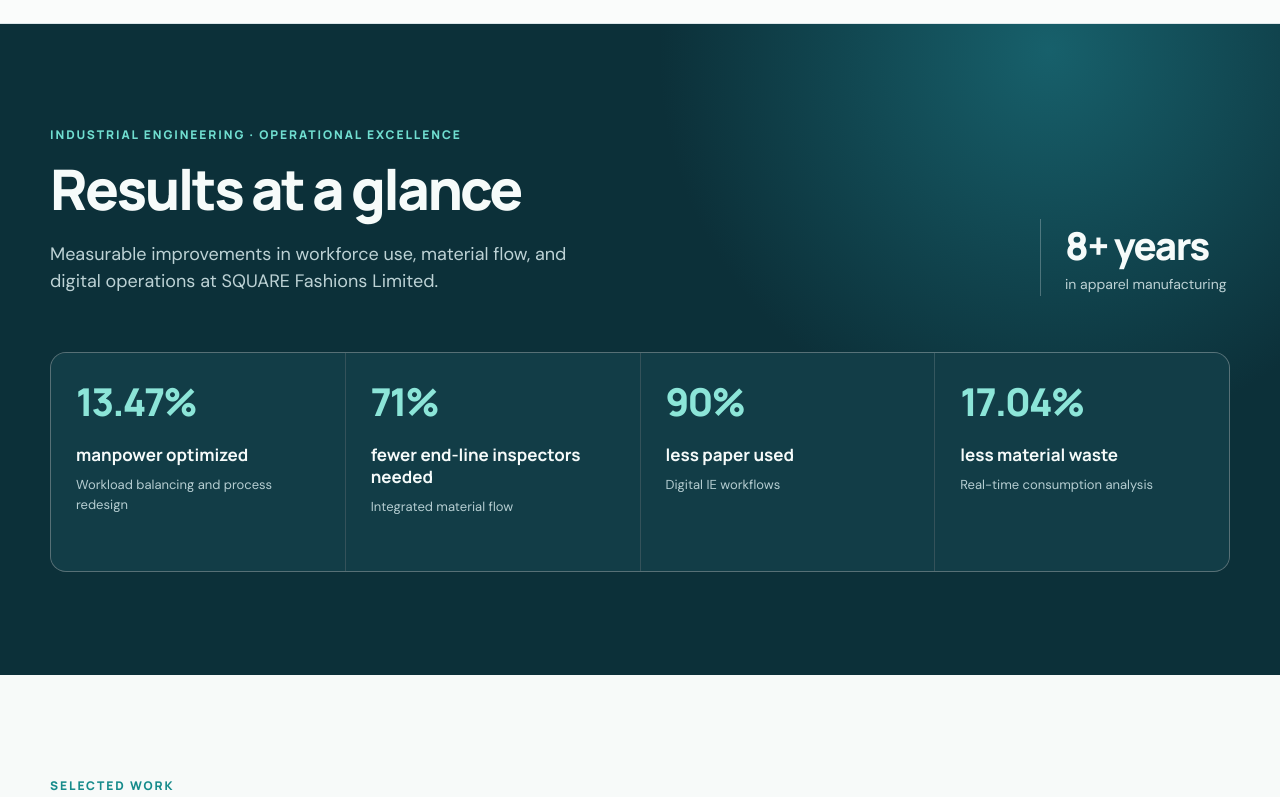
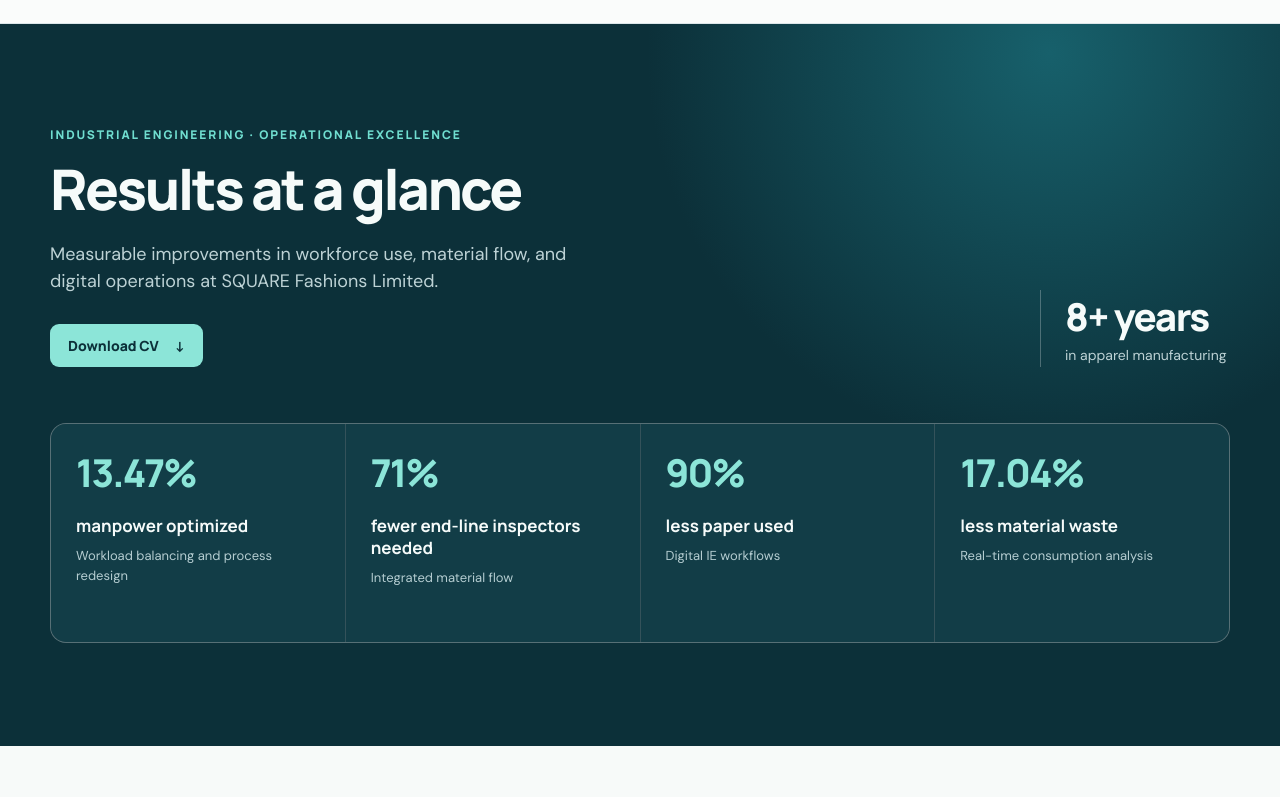
Before and after one commit to TasfiqAbedinIE/PortfolioWebsite-m, a React (Create React App) app: page / in a window 1280 px wide. Shown: the part 843-1640 px from the top of the page. Built offline with nearby package versions, Linux system fonts and the light colour scheme.

Commit message:
Add public CV downloads to impact and footer

```diff
--- a/src/Components/PortfolioContent/PortfolioContent.jsx
+++ b/src/Components/PortfolioContent/PortfolioContent.jsx
@@ -1,6 +1,8 @@
 import React from 'react'
 import fastracker from '../../Assets/fastracker.png'
 import './portfolio-content.css'
+
+const cvUrl = `${process.env.PUBLIC_URL || ''}/Tasfiq-Abedin-CV.pdf`
 
 const outcomes = [
   { value: '13.47%', label: 'manpower optimized', detail: 'Workload balancing and process redesign' },
@@ -103,7 +105,10 @@ const PortfolioContent = () => (
     <section id="impact" className="portfolio-section portfolio-impact">
       <div className="portfolio-shell">
         <div className="portfolio-impact-intro">
-          <SectionHeading eyebrow="Industrial engineering · Operational excellence" title="Results at a glance" description="Measurable improvements in workforce use, material flow, and digital operations at SQUARE Fashions Limited." />
+          <div className="portfolio-impact-main">
+            <SectionHeading eyebrow="Industrial engineering · Operational excellence" title="Results at a glance" description="Measurable improvements in workforce use, material flow, and digital operations at SQUARE Fashions Limited." />
+            <a className="portfolio-cv-button" href={cvUrl} download="A-K-M-Tasfiq-Abedin-CV.pdf">Download CV <span aria-hidden="true">↓</span></a>
+          </div>
           <p className="portfolio-tenure"><strong>8+ years</strong><span>in apparel manufacturing</span></p>
         </div>
         <div className="portfolio-metrics">
@@ -212,7 +217,8 @@ const PortfolioContent = () => (
       <div className="portfolio-shell">
         <strong>A K M Tasfiq Abedin</strong>
         <span>Industrial engineering · Operational excellence · Digital transformation</span>
-        <a href="#impact">Back to results ↑</a>
+        <a className="portfolio-footer-download" href={cvUrl} download="A-K-M-Tasfiq-Abedin-CV.pdf">Download CV <span aria-hidden="true">↓</span></a>
+        <a className="portfolio-back-link" href="#impact">Back to results ↑</a>
       </div>
     </footer>
   </main>
--- a/src/Components/PortfolioContent/portfolio-content.css
+++ b/src/Components/PortfolioContent/portfolio-content.css
@@ -45,6 +45,9 @@
 .portfolio-impact .portfolio-eyebrow { color: #70ded0; }
 .portfolio-impact .portfolio-heading p { color: #bdd2d5; }
 .portfolio-impact-intro { display: flex; justify-content: space-between; align-items: flex-end; gap: 32px; }
+.portfolio-impact-main { max-width: 660px; }
+.portfolio-content .portfolio-cv-button { display: inline-flex; align-items: center; gap: 16px; margin-top: 28px; padding: 12px 18px; border-radius: 9px; background: #8ce5d8; color: #0c3039; font: 800 14px 'Manrope', sans-serif; }
+.portfolio-content .portfolio-cv-button:hover { background: #fff; color: #0c3039; }
 .portfolio-tenure { min-width: 190px; border-left: 1px solid rgba(255,255,255,.26); padding-left: 24px; }
 .portfolio-tenure strong { display: block; font: 800 clamp(28px, 3vw, 40px) 'Manrope', sans-serif; letter-spacing: -.04em; }
 .portfolio-tenure span { color: #bdd2d5; font-size: 14px; }
@@ -99,7 +102,10 @@
 .portfolio-footer .portfolio-shell { display: flex; align-items: center; gap: 22px; }
 .portfolio-footer strong { color: #fff; font: 800 14px 'Manrope', sans-serif; }
 .portfolio-footer span { font-size: 13px; }
-.portfolio-footer a { margin-left: auto; color: #8ce5d8; font-size: 13px; font-weight: 700; white-space: nowrap; }
+.portfolio-footer a { color: #8ce5d8; font-size: 13px; font-weight: 700; white-space: nowrap; }
+.portfolio-footer .portfolio-footer-download { margin-left: auto; padding: 8px 12px; border: 1px solid #8ce5d8; border-radius: 7px; }
+.portfolio-footer .portfolio-footer-download:hover { background: #8ce5d8; color: #0c3039; }
+.portfolio-footer .portfolio-back-link { margin-left: 4px; }
 
 @media (max-width: 900px) {
   .portfolio-metrics { grid-template-columns: repeat(2, 1fr); }
@@ -123,5 +129,5 @@
   .portfolio-project { min-height: 0; }
   .portfolio-project-metrics { margin-top: 0; }
   .portfolio-footer .portfolio-shell { align-items: start; flex-direction: column; gap: 8px; }
-  .portfolio-footer a { margin: 12px 0 0; }
+  .portfolio-footer .portfolio-footer-download, .portfolio-footer .portfolio-back-link { margin: 12px 0 0; }
 }
```
Also changed, not shown: 2 other files (tests, documents, lock files or other folders).
